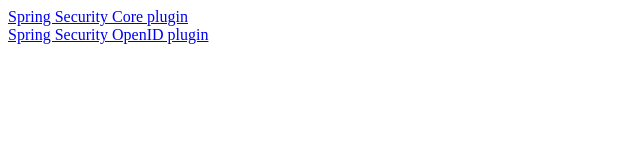
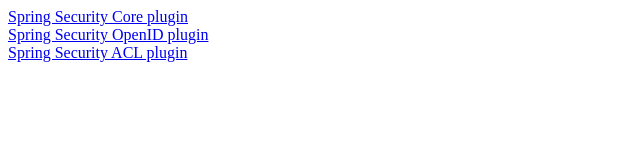
Before and after one commit to burtbeckwith/burtbeckwith.github.com, a plain HTML site: page index.html in a window 1280 px wide. Shown: the whole page, without its empty margins (0-640 px from the left). Drawn offline with Linux system fonts and the light colour scheme.

Commit message:
added acl link

```diff
--- a/index.html
+++ b/index.html
@@ -7,6 +7,7 @@
 
 <a href='grails-spring-security-core/'>Spring Security Core plugin</a><br/>
 <a href='grails-spring-security-openid/'>Spring Security OpenID plugin</a><br/>
+<a href='grails-spring-security-acl/'>Spring Security ACL plugin</a><br/>
 
 <script type="text/javascript">
 var gaJsHost = (("https:" == document.location.protocol) ? "https://ssl." : "http://www.");
```
